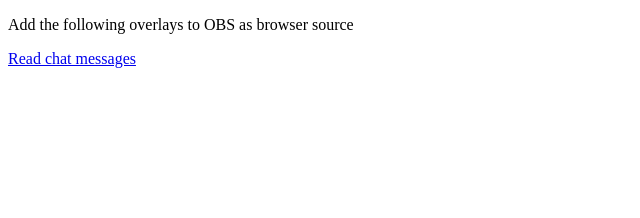
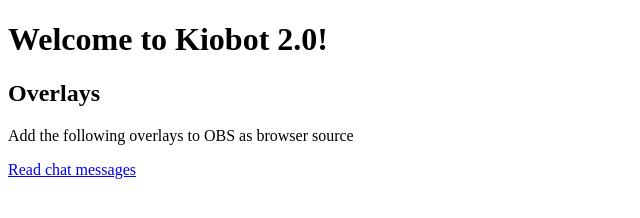
Before and after one commit to KiomaA/KioBot2, a website: page html/Index.html in a window 1280 px wide. Shown: the whole page, without its empty margins (0-640 px from the left). Drawn offline with Linux system fonts and the light colour scheme.

Commit message:
update http path

```diff
--- a/overlays/Index.html
+++ b/html/Index.html
@@ -3,9 +3,11 @@
 <head>
     <meta charset="UTF-8">
     <meta name="viewport" content="width=device-width, initial-scale=1.0">
-    <title>HTML overlays</title>
+    <title>KioBot 2.0</title>
 </head>
 <body>
+    <h1>Welcome to Kiobot 2.0!</h1>
+    <h2>Overlays</h2>
     <p>Add the following overlays to OBS as browser source</p>
     <p><a href="readMessage.html">Read chat messages</a></p>
 </body>
--- a/socketHandler.js
+++ b/socketHandler.js
@@ -12,7 +12,8 @@
         const server = http.createServer(app);
         this.io = new Server(server);
 
-        app.use('/overlays',express.static('./overlays'));
+        app.use('/',express.static('./html'))
+        app.use('/overlays',express.static('./html/overlays'));
         app.use('/temp',express.static('./temp'));
         app.use('/audio',express.static('./audio'));
 
```
Also changed, not shown: html/overlays/js/socket.io.min.js (renamed from overlays/js/socket.io.min.js), html/overlays/readMessage.html (renamed from overlays/readMessage.html), html/overlays/testSocket.html (renamed from overlays/testSocket.html), 3 other files.
